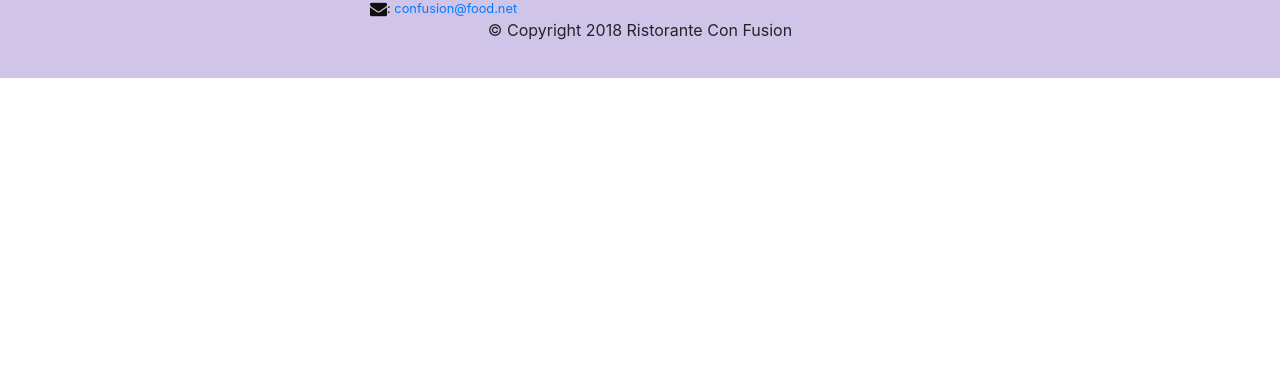
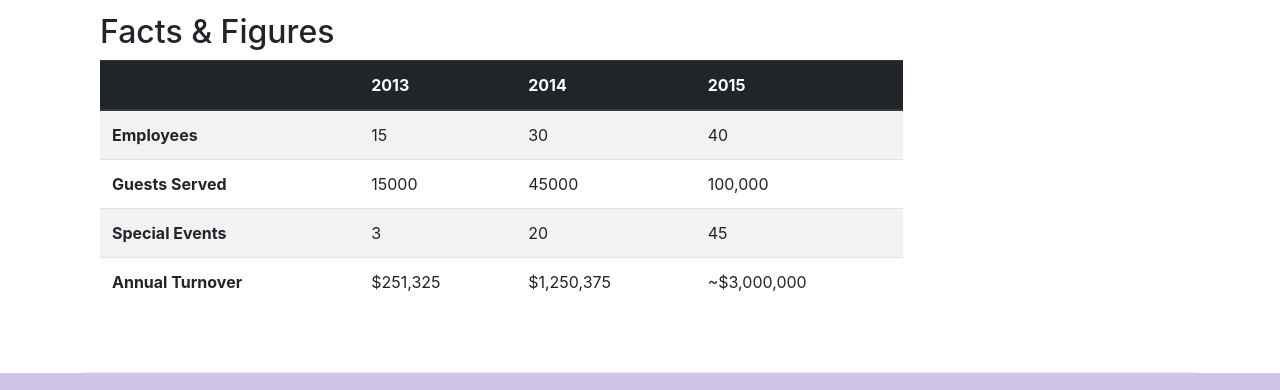
Before and after one commit to KANATA1/confusionadvanced, a website: page aboutus.html in a window 1280 px wide. Shown: the part 1736-2126 px from the top of the page. Before the commit the page ends 1814 px from the top, so only its background shows below. Drawn offline with nearby package versions, Linux system fonts and the light colour scheme.

Commit message:
Added Tables and Cards

```diff
--- a/aboutus.html
+++ b/aboutus.html
@@ -63,12 +63,37 @@
         </div>
 
         <div class="row">
-            <div class="col-sm-6">
+            <div class="row-content col-sm-6">
                 <h2>Our History</h2>
                 <p>Started in 2010, Ristorante con Fusion quickly established itself as a culinary icon par excellence in Hong Kong. With its unique brand of world fusion cuisine that can be found nowhere else, it enjoys patronage from the A-list clientele in Hong Kong.  Featuring four of the best three-star Michelin chefs in the world, you never know what will arrive on your plate the next time you visit us.</p>
                 <p>The restaurant traces its humble beginnings to <em>The Frying Pan</em>, a successful chain started by our CEO, Mr. Peter Pan, that featured for the first time the world's best cuisines in a pan.</p>
             </div>
-            <div class="row-content">
+            <div class="col-12 col-sm-6">
+                <div class="card">
+                    <h3 class="card-header bg-primary text-white">Facts At a Glance</h3>
+                    <div class="card-body">
+                        <dl class="row">
+                        <dt class="col-6">Started</dt>
+                        <dd class="col-6">3 Feb. 2013</dd>
+                        <dt class="col-6">Major Stake Holder</dt>
+                        <dd class="col-6">HK Fine Foods Inc.</dd>
+                        <dt class="col-6">Last Year's Turnover</dt>
+                        <dd class="col-6">$1,250,375</dd>
+                        <dt class="col-6">Employees</dt>
+                        <dd class="col-6">40</dd>
+                        </dl>
+                    </div>
+                </div>
+            </div>
+            <div class="col-12">
+                <div class="card card-body bg-light">
+                    <blockquote class="blockquote">
+                        <p class="mb-0">You better cut the pizza in four pieces Because I'm not hungry enough to eat six.</p>
+                        <footer class="blockquote-footer">Yogi Berra,
+                            <cite title="Source Title">The Wit and Wisdom of Yogi Berra, P. Pepe, Diversion Books, 2014</cite>
+                        </footer>
+                    </blockquote>
+                </div>
             </div>
         </div>
         <hr>
@@ -86,6 +111,52 @@
                 <p class="d-none d-sm-block">Award winning three-star Michelin chef with wide International experience having worked closely with whos-who in the culinary world, he specializes in creating mouthwatering Indo-Italian fusion experiences. He says, <em>Put together the cuisines from the two craziest cultures, and you get a winning hit! Amma Mia!</em></p>
             </div>
        </div>
+       <div class="row row-content">
+            <div class="col-12 col-sm-9">
+                <h2>Facts &amp; Figures</h2>
+                <div class="table-responsive">
+                    <table class="table table-striped">
+                        <thead class="thead-dark">
+                            <tr>
+                                <th>&nbsp;</th>
+                                <th>2013</th>
+                                <th>2014</th>
+                                <th>2015</th>
+                            </tr>
+                        </thead>
+                        <tbody>
+                            <tr>
+                                <th>Employees</th>
+                                <td>15</td>
+                                <td>30</td>
+                                <td>40</td>
+                            </tr>
+                            <tr>
+                                <th>Guests Served</th>
+                                <td>15000</td>
+                                <td>45000</td>
+                                <td>100,000</td>
+                            </tr>
+                            <tr>
+                                <th>Special Events</th>
+                                <td>3</td>
+                                <td>20</td>
+                                <td>45</td>
+                            </tr>
+                            <tr>
+                                <th>Annual Turnover</th>
+                                <td>$251,325</td>
+                                <td>$1,250,375</td>
+                                <td>~$3,000,000</td>
+                            </tr>
+                        </tbody>
+                    </table>
+                    </div>
+
+            </div>
+            <div class="col-12 col-sm-3">
+            </div>
+        </div>
 
     </div>
 
```
